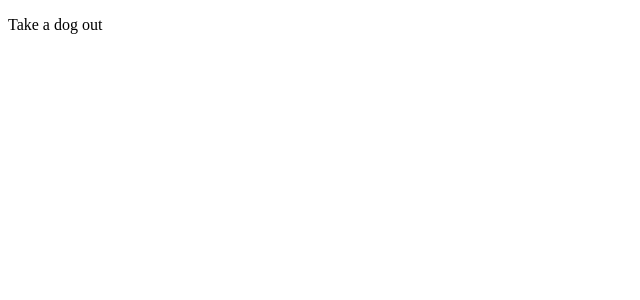
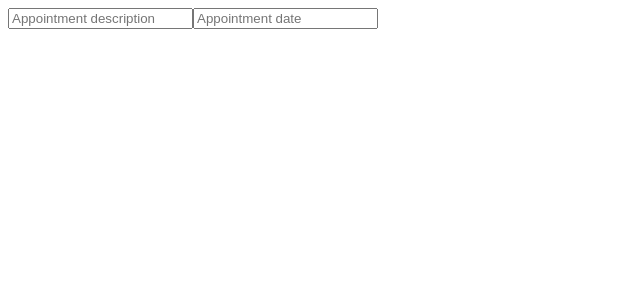
Before and after one commit to johnVundi/appointment-web, an Angular app: page / in a window 1280 px wide. Shown: the top 300 px of the page, without its empty margins (0-640 px from the left). Built offline with nearby package versions, Linux system fonts and the light colour scheme.

Commit message:
modifying appointment

```diff
--- a/src/app/appointment-list/appointment-list.component.html
+++ b/src/app/appointment-list/appointment-list.component.html
@@ -1 +1,4 @@
-<p>{{appointment}}</p>
+<div>
+    <input placeholder="Appointment description">
+    <input placeholder="Appointment date">
+</div>
--- a/src/app/appointment-list/appointment-list.component.ts
+++ b/src/app/appointment-list/appointment-list.component.ts
@@ -1,4 +1,5 @@
 import { Component } from '@angular/core';
+import { Appointment } from '../models/appointment';
 
 @Component({
   selector: 'app-appointment-list',
@@ -7,7 +8,7 @@ import { Component } from '@angular/core';
 })
 export class AppointmentListComponent {
 
-  appointment: string = "Take a dog out"
+  appointments: Appointment[] = []
 
 
 }
--- a/src/app/models/appointment.ts
+++ b/src/app/models/appointment.ts
@@ -1,2 +1,6 @@
 export interface Appointment {
+    id: number,
+    title: string,
+    date: Date
+
 }
```
